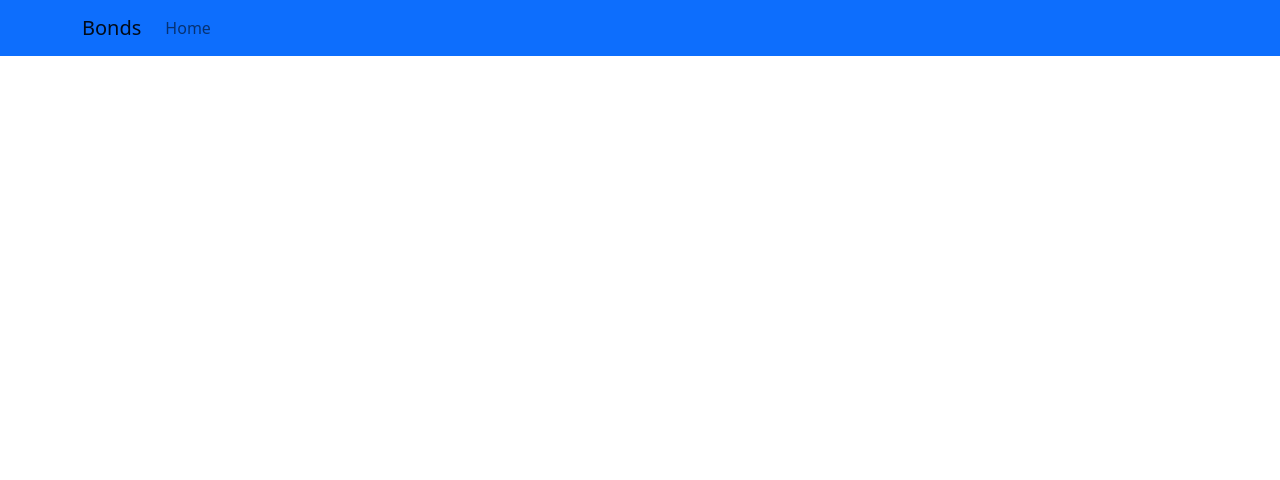
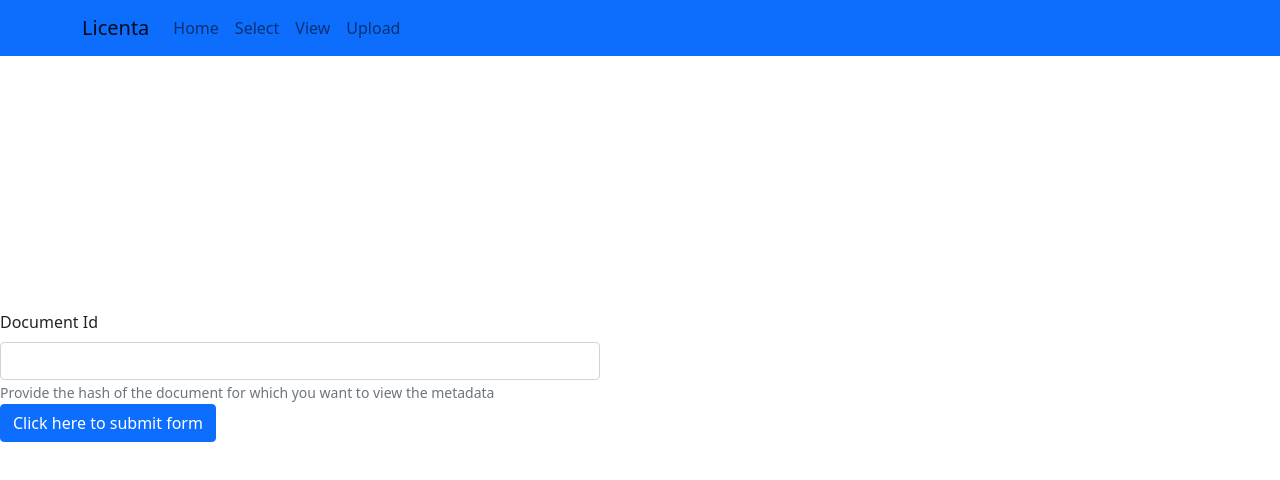
Before and after one commit to adrianmihalcea/licenta, a React (Create React App) app in the folder frontend/: page /view in a window 1280 px wide. Before the commit this address had no page. Shown: the top 480 px of the page. Built offline with nearby package versions, Linux system fonts and the light colour scheme.

Commit message:
Enable CORS + FE view

```diff
--- a/frontend/package.json
+++ b/frontend/package.json
@@ -6,6 +6,7 @@
     "@testing-library/jest-dom": "^5.16.4",
     "@testing-library/react": "^13.1.1",
     "@testing-library/user-event": "^13.5.0",
+    "axios": "^0.27.2",
     "bootstrap": "^5.1.3",
     "react": "^18.1.0",
     "react-bootstrap": "^2.3.1",
--- a/frontend/src/App.js
+++ b/frontend/src/App.js
@@ -3,6 +3,11 @@ import 'bootstrap/dist/css/bootstrap.min.css';
 import Navigation from './components/Navigation';
 import Home from './components/Home';
 import { Route, Routes } from "react-router-dom";
+
+import Select from './components/Select';
+import View from './components/View';
+import Upload from './components/Upload';
+import ViewDocument from './components/ViewDocument.jsx';
 
 export default class App extends Component {
   render() {
@@ -10,10 +15,10 @@ export default class App extends Component {
       <>
         <Navigation />
         <Routes>
-          {/* <Route path='/ShowAll' component={ShowAll} /> */}
-          {/* <Route path='/login' component={() => <Login history={this.props.history} func={this.callbackFunction} />} /> */}
-          {/* <Route path='/signup' component={Signup} /> */}
-          {/* <Route path='/details' component={() => <Details mockJSON={mockJSON} bond="Airbus 3.15% USD" />} /> */}
+          <Route path='/select' element={<Select />} />
+          <Route path='/view' element={<View />} />
+          <Route path='/view/:id' element={<ViewDocument />} />
+          <Route path='/upload' element={<Upload />} />
           <Route exact path='/' element={<Home />} />
         </Routes>
       </>
--- a/frontend/src/components/Home.js
+++ b/frontend/src/components/Home.js
@@ -16,9 +16,9 @@ export default class Home extends Component {
                     display: 'flex',
                     alignItems: 'center',
                     justifyContent: 'center',
-                    height: '30vh'
+                    height: '80vh'
                 }}>
-                    <h1>DB Coding Challenge - Group 1</h1>
+                    <h1>Validarea documentelor folosind Blockchain</h1>
                 </div>
             </>
         );
--- a/frontend/src/components/Navigation.js
+++ b/frontend/src/components/Navigation.js
@@ -1,26 +1,26 @@
-import { Component } from 'react';
 import { Navbar, Nav, Container } from 'react-bootstrap';
 import React from "react";
 
-export default class Navigation extends Component {
-    render() {
-        return (
-            <>
+const Navigation = () =>
+{
+    return (<>
+
     < Navbar bg="primary" expand="lg" >
         <Container>
-                        <Navbar.Brand href="">Bonds</Navbar.Brand>
+            <Navbar.Brand href="">Licenta</Navbar.Brand>
             <Navbar.Toggle aria-controls="basic-navbar-nav" />
             <Navbar.Collapse id="basic-navbar-nav">
                 <Nav className="me-auto">
                     <Nav.Link href="/">Home</Nav.Link>
-                                {/* <Nav.Link href="/ShowAll">ShowAll</Nav.Link>
-                                <Nav.Link href="/login">Login</Nav.Link>
-                                <Nav.Link href="/signup">Signup</Nav.Link> */}
+                    <Nav.Link href="/select">Select</Nav.Link>
+                    <Nav.Link href="/view">View</Nav.Link>
+                    <Nav.Link href="/upload">Upload</Nav.Link>
                 </Nav>
             </Navbar.Collapse>
         </Container>
     </Navbar >
-            </>
-        );
-    }
+
+    </>);
 };
+
+export default Navigation;
--- /dev/null
+++ b/frontend/src/components/Select.jsx
@@ -0,0 +1,28 @@
+import { Button } from 'react-bootstrap';
+import { useNavigate } from 'react-router-dom';
+
+const Select = () =>
+{
+    const navigate = useNavigate();
+
+    const handleViewButton = (event) => {
+        console.log("1");
+        // this.state.matureFlag = !this.state.matureFlag;
+        // this.forceUpdate();
+        navigate('/view');
+    }
+
+    const handleUploadButton = (event) => {
+        // this.state.futureFlag = !this.state.futureFlag;
+        // this.forceUpdate();
+        navigate('/upload');
+    }
+
+    return(<>
+        <h1>Select desired action</h1>
+        <Button onClick={handleViewButton}>View</Button>
+        <Button onClick={handleUploadButton}>Upload</Button>
+    </>);
+}
+
+export default Select;
--- /dev/null
+++ b/frontend/src/components/Upload.jsx
@@ -0,0 +1,8 @@
+const Upload = () =>
+{
+    return(<>
+        <h1> Upload placeholder </h1>
+    </>);
+}
+
+export default Upload;
--- /dev/null
+++ b/frontend/src/components/View.jsx
@@ -0,0 +1,50 @@
+import { useState } from 'react';
+import { Form, Button } from 'react-bootstrap';
+import { useNavigate } from 'react-router-dom';
+
+const View = () =>
+{
+    const navigate = useNavigate();
+    const [param, setParam] = useState({id: ''});
+
+    const submit = (event) => {
+        event.preventDefault();
+        navigate('/view/' + param.id);
+    }
+
+    const updateParam = (event) => {
+        event.preventDefault();
+        setParam((prevState) => ({
+          id: event.target.value,
+        }));
+      }
+
+    return(<div style={{
+        display: 'flex',
+        alignItems: 'center',
+        justifyContent: 'center',
+        height: '80vh',
+        width: '75vh'
+    }} >
+
+    <Form>
+        <Form.Label htmlFor="form1">Document Id</Form.Label>
+        <Form.Control
+            type="text"
+            id="form1"
+            aria-describedby="description"
+            value={param.id}
+            onChange={updateParam}
+        />
+        <Form.Text id="description" muted>
+            Provide the hash of the document for which you want to view the metadata
+        </Form.Text>
+        <Button variant="primary" type="submit" id="button1" onClick={submit}>
+            Click here to submit form
+        </Button>
+    </Form>
+
+    </div>);
+}
+
+export default View;
--- /dev/null
+++ b/frontend/src/components/ViewDocument.jsx
@@ -0,0 +1,72 @@
+import { useParams } from 'react-router-dom';
+import axios from 'axios';
+import React from 'react';
+import { Spinner, Table, Card, Button } from 'react-bootstrap';
+
+const ViewDocument = () =>
+{
+    const {id} = useParams();
+
+    const [metadata, setMetadata] = React.useState(null);
+    const [qr, setQr] = React.useState(null);
+
+    React.useEffect(() => {
+        async function getImage(link) {
+            axios.get('http://localhost:8080/generateQR?link=' + link).then((response) => {
+                setQr(response.data.photo);
+            });
+        }
+
+        async function getMetadata(id) {
+            await axios.get('http://localhost:8080/view?id=' + id).then((response) => {
+                setMetadata(response.data);
+                getImage(response.data.link);
+            });
+        }
+
+        getMetadata(id);
+
+    }, [id]);
+
+    if (!metadata || !qr) return(
+        <Spinner animation="border" role="status">
+            <span className="visually-hidden">Loading...</span>
+        </Spinner>
+    )
+
+    return(<>
+
+    <Card><Card.Body>
+        <Table striped bordered hover>
+        <thead>
+            <tr>
+            <th>Field</th>
+            <th>Value</th>
+            </tr>
+        </thead>
+        <tbody>
+            <tr><td>issuer</td><td>{metadata.issuer}</td></tr>
+            <tr><td>issuerAddress</td><td>{metadata.issuerAddress}</td></tr>
+            <tr><td>issueDate</td><td>{metadata.issueDate}</td></tr>
+            <tr><td>documentType</td><td>{metadata.documentType}</td></tr>
+            <tr><td>issuedTo</td><td>{metadata.issuedTo}</td></tr>
+            <tr><td>link</td><td><a href={metadata.link}>{metadata.link}</a></td></tr>
+        </tbody>
+        </Table>
+    </Card.Body></Card>
+    <Card style={{ width: '18rem' }}>
+        <Card.Img variant="top" src={qr} />
+        <Card.Body>
+            <Card.Title>Card Title</Card.Title>
+            <Card.Text>
+            Some quick example text to build on the card title and make up the bulk of
+            the card's content.
+            </Card.Text>
+            <Button variant="primary">Go somewhere</Button>
+        </Card.Body>
+    </Card>
+
+    </>);
+}
+
+export default ViewDocument;
```
Also changed, not shown: 2 other files (tests, documents, lock files or other folders). Lines whose indentation alone changed are shown as unchanged.
